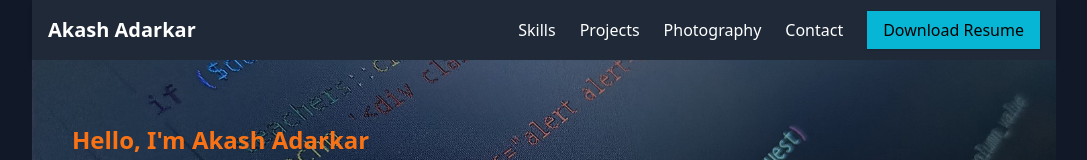
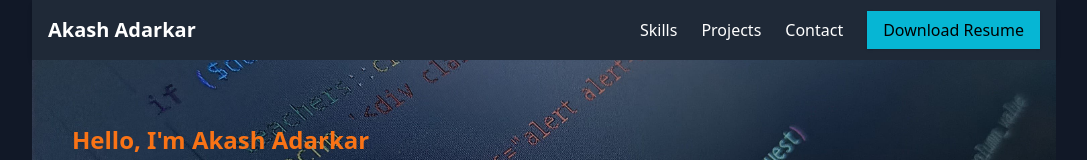
Before and after one commit to AkashAdarkar/Portfolio, a plain HTML site: page index.html in a window 1280 px wide. Shown: the top 160 px of the page, without its empty margins (96-1183 px from the left). Drawn offline with nearby package versions, Linux system fonts and the light colour scheme.

Commit message:
fix: navigation

```diff
--- a/index.html
+++ b/index.html
@@ -75,7 +75,7 @@ rel="stylesheet"
             <ul id="regular-menu" class="hidden sm:flex space-x-6">
                 <li><a href="#skills" class="hover:text-cyan-500">Skills</a></li>
                 <li><a href="#projects" class="hover:text-cyan-500">Projects</a></li>
-                <li><a href="#gallery" class="hover:text-cyan-500">Photography</a></li>
+                <!-- <li><a href="#gallery" class="hover:text-cyan-500">Hobby</a></li> -->
                 <li><a href="#contact" class="hover:text-cyan-500">Contact</a></li>
                 <li>
                     <a href="https://drive.google.com/file/d/1NJLFRvjKWavXWVj-f_PrVuVrZMM1pGDI/view?usp=sharing" download class="px-4 py-2 bg-cyan-500 text-black shadow hover:bg-cyan-400">Download Resume</a>
@@ -87,7 +87,7 @@ rel="stylesheet"
                 <ul class="space-y-4 p-4">
                     <li><a href="#skills" class="hover:text-cyan-500">Skills</a></li>
                     <li><a href="#projects" class="hover:text-cyan-500">Projects</a></li>
-                    <li><a href="#gallery" class="hover:text-cyan-500">Photography</a></li>
+                    <!-- <li><a href="#gallery" class="hover:text-cyan-500">Hobby</a></li> -->
                     <li><a href="#contact" class="hover:text-cyan-500">Contact</a></li>
                     <li><a href="https://drive.google.com/file/d/1NJLFRvjKWavXWVj-f_PrVuVrZMM1pGDI/view?usp=sharing" download class="block px-4 py-2 bg-cyan-500 text-black shadow hover:bg-cyan-400">Download Resume</a></li>
                 </ul>
```
